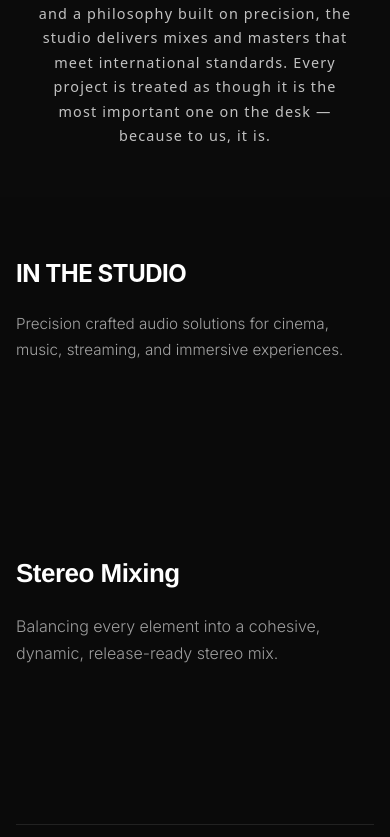
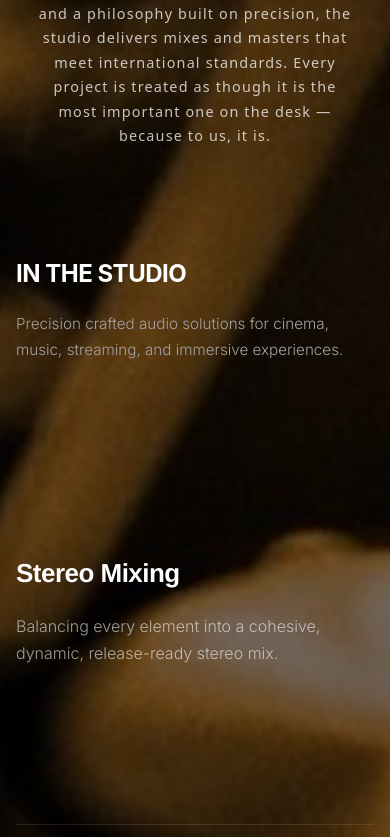
Before and after one commit to seyyoncollective/themixysticgstudios, a React (Vite) app: page / in a window 390 px wide. Shown: the part 1160-1997 px from the top of the page. Built offline with nearby package versions, Linux system fonts and the light colour scheme.

Commit message:
update files

```diff
--- a/src/App.jsx
+++ b/src/App.jsx
@@ -241,12 +241,14 @@ export default function App() {
         </a>
       </section>
 
+      <div className="content-wrapper">
         <PremiumCreativeStudioSection />
         <ServicesSection />
         <TrustedBySection />
         <PortfolioSection />
         <ContactSection />
         <Footer />
+      </div>
 
     </div>
   );
--- a/src/ContactSection.jsx
+++ b/src/ContactSection.jsx
@@ -73,7 +73,7 @@ export default function ContactSection() {
   return (
     <section
       id="lets-talk"
-      className="contact-section relative min-h-screen w-full bg-[#000000] text-white flex flex-col justify-between items-center overflow-hidden select-none"
+      className="contact-section relative min-h-screen w-full text-white flex flex-col justify-between items-center overflow-hidden select-none"
     >
       {/* Top Spacer */}
       <div className="h-16 max-md:h-8 md:max-lg:h-10 w-full" />
--- a/src/Footer.css
+++ b/src/Footer.css
@@ -12,7 +12,7 @@
 
 .master-footer {
   position: relative;
-  background-color: var(--bg-pure-black);
+  background-color: transparent;
   color: var(--text-pure-white);
   font-family: -apple-system, BlinkMacSystemFont, "Segoe UI", Roboto, Helvetica, Arial, sans-serif;
   padding: 80px 24px 60px 24px;
--- a/src/PortfolioSection.jsx
+++ b/src/PortfolioSection.jsx
@@ -298,7 +298,7 @@ export default function PortfolioSection() {
   const hZ = Math.round(portfolioConfig.hoverTranslateZ * cardScale);
 
   return (
-    <section id="listen" className="w-full min-h-screen bg-black py-24 max-md:py-10 md:max-lg:py-14 overflow-hidden flex flex-col justify-center select-none">
+    <section id="listen" className="w-full min-h-screen py-24 max-md:py-10 md:max-lg:py-14 overflow-hidden flex flex-col justify-center select-none">
       {/* Editorial Luxury Header System */}
       <div className="w-full px-8 mb-64 max-md:mb-16 md:max-lg:mb-32">
         <motion.div
--- a/src/TrustedBySection.jsx
+++ b/src/TrustedBySection.jsx
@@ -117,7 +117,6 @@ export default function TrustedBySection() {
       role="region"
       aria-label="Clients and Collaborations"
       style={{
-        backgroundColor: cfg.backgroundColor,
         padding: cfg.sectionPadding,
         overflow: "hidden",
         display: "flex",
--- a/src/services-section.css
+++ b/src/services-section.css
@@ -6,7 +6,7 @@
 .services-section {
   position: relative;
   width: 100%;
-  background: #0a0a0a;
+  background: transparent;
   color: #ffffff;
   user-select: none;
   padding: clamp(4rem, 8vw, 8rem) clamp(1rem, 4vw, 1.5rem);
--- a/src/style.css
+++ b/src/style.css
@@ -26,6 +26,38 @@ body {
   color: #F3F0EA;
   line-height: 1.7;
   overflow-x: hidden;
+}
+
+/* ========================================================
+   CONTINUOUS BACKGROUND WRAPPER — From 'Who We Are' to Footer
+   A single seamless background image behind all sections
+   ======================================================== */
+.content-wrapper {
+  position: relative;
+  width: 100%;
+  background-image: url('/background.png');
+  background-size: cover;
+  background-position: center;
+  background-repeat: no-repeat;
+  background-attachment: scroll;
+  /* Ensure content sits above the background */
+  z-index: 0;
+}
+
+/* Dark overlay to ensure text readability on any background image */
+.content-wrapper::before {
+  content: '';
+  position: absolute;
+  inset: 0;
+  z-index: 0;
+  pointer-events: none;
+  background: rgba(0, 0, 0, 0.55);
+}
+
+/* All direct children of the wrapper sit above the overlay */
+.content-wrapper > * {
+  position: relative;
+  z-index: 1;
 }
 
 a {
```
Also changed, not shown: 618ee6da4526f360d661ec5a14cab135.jpg (added), public/background.png (added). Lines whose indentation alone changed are shown as unchanged.
